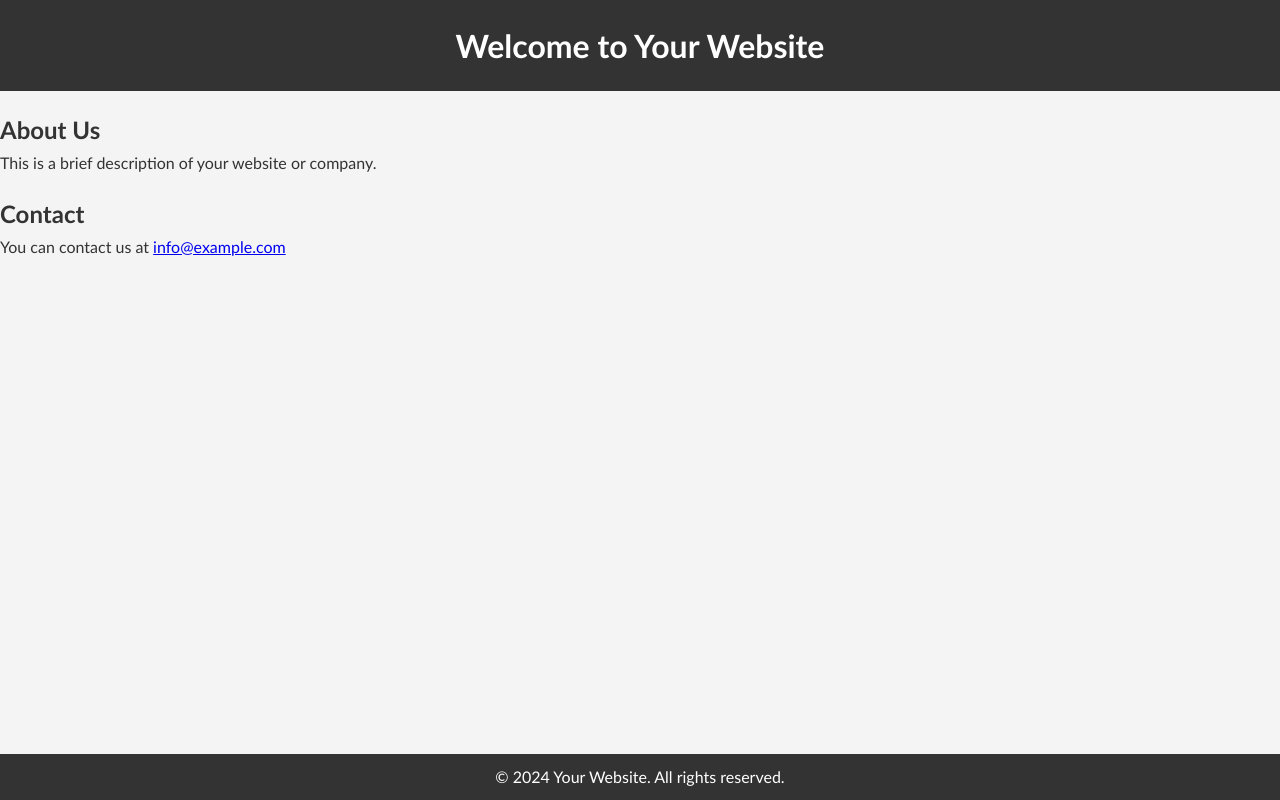
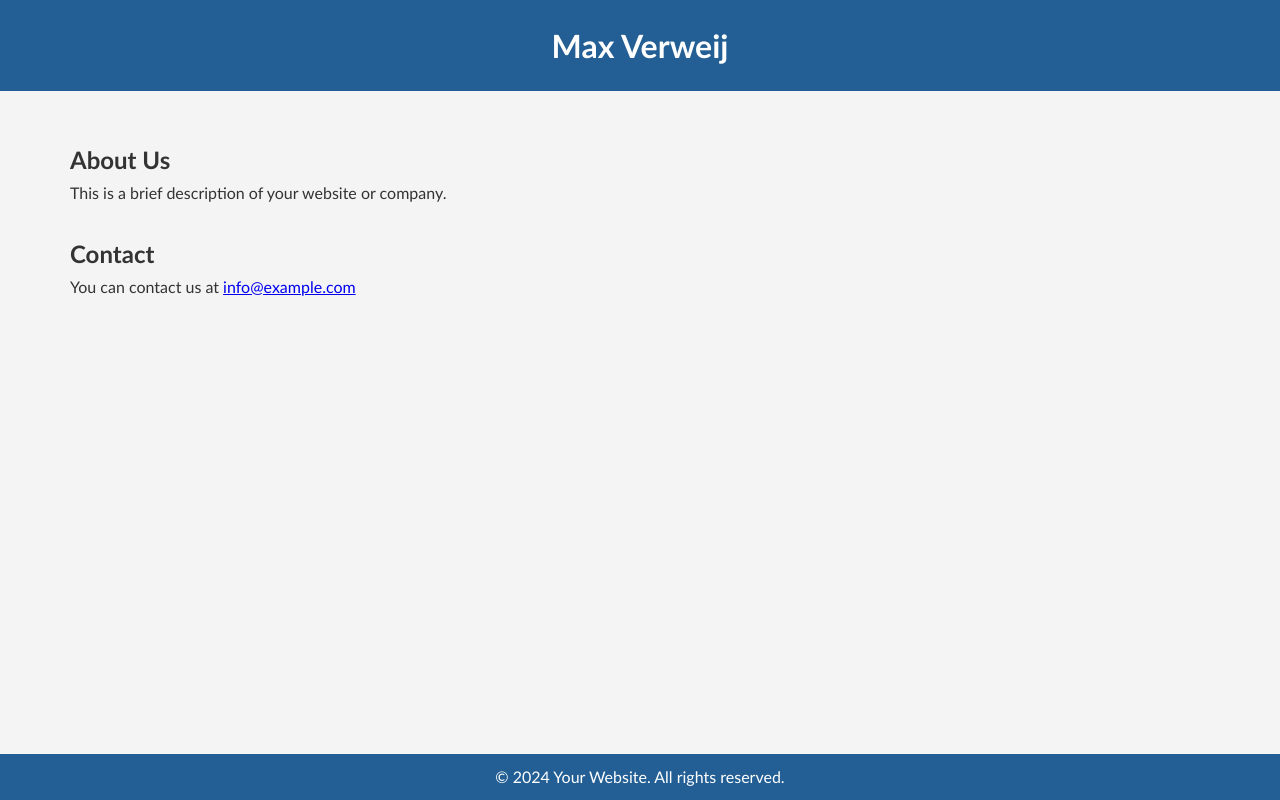
Before and after one commit to MaxVerweij/MaxVerweij.github.io, a plain HTML site: page index.html in a window 1280 px wide. Drawn offline with Linux system fonts and the light colour scheme.

Commit message:
Updated style

```diff
--- a/assets/css/style.css
+++ b/assets/css/style.css
@@ -18,7 +18,7 @@ body {
 }
 
 header {
-    background-color: #333;
+    background-color: #235f95;
     color: #fff;
     padding: 20px 0;
     text-align: center;
@@ -46,11 +46,13 @@ main {
 }
 
 section {
+    margin:30px;
+    margin-left:70px;
     margin-bottom: 20px;
 }
 
 footer {
-    background-color: #333;
+    background-color: #235f95;
     color: #fff;
     text-align: center;
     padding: 10px 0;
--- a/index.html
+++ b/index.html
@@ -10,7 +10,7 @@
 <body>
 
     <header>
-        <h1>Welcome to Your Website</h1>
+        <h1>Max Verweij</h1>
         <!-- Navigation menu or other header content goes here -->
     </header>
 
```
Also changed, not shown: favicon.ico (added).
